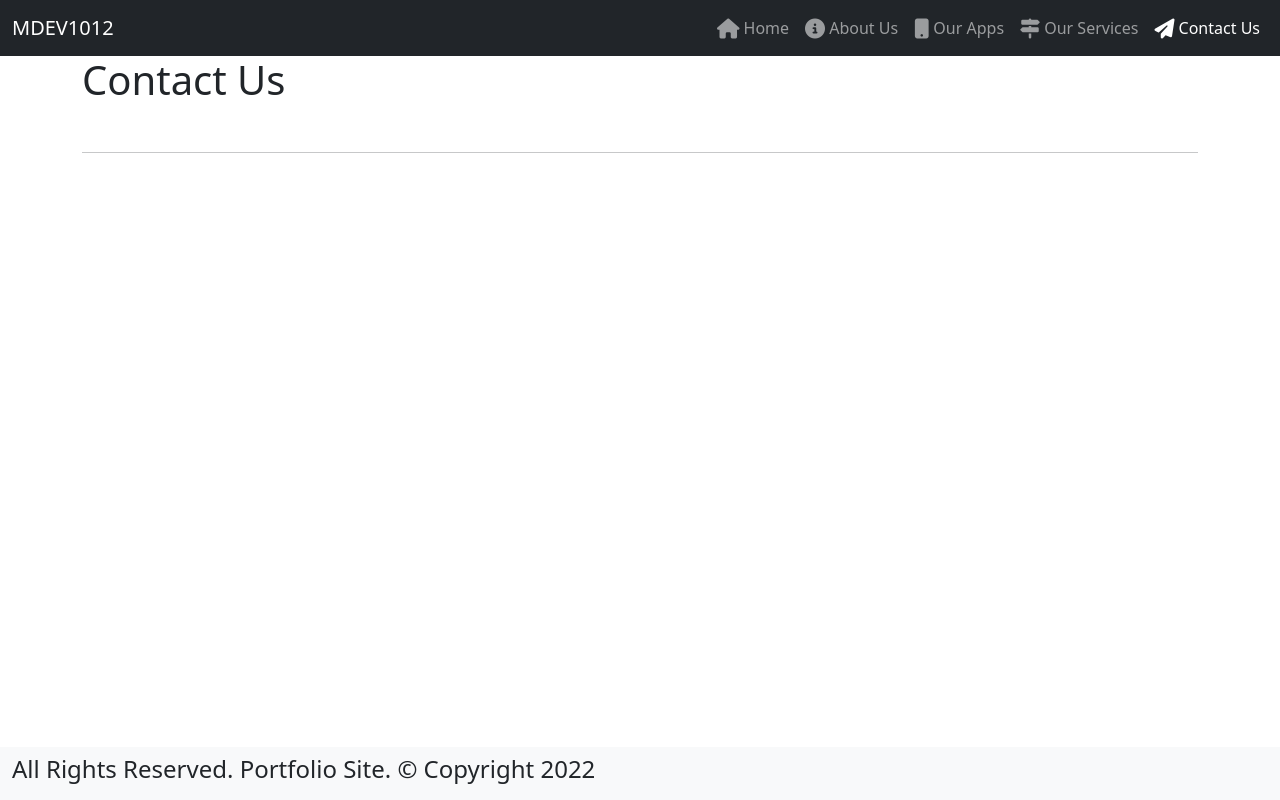
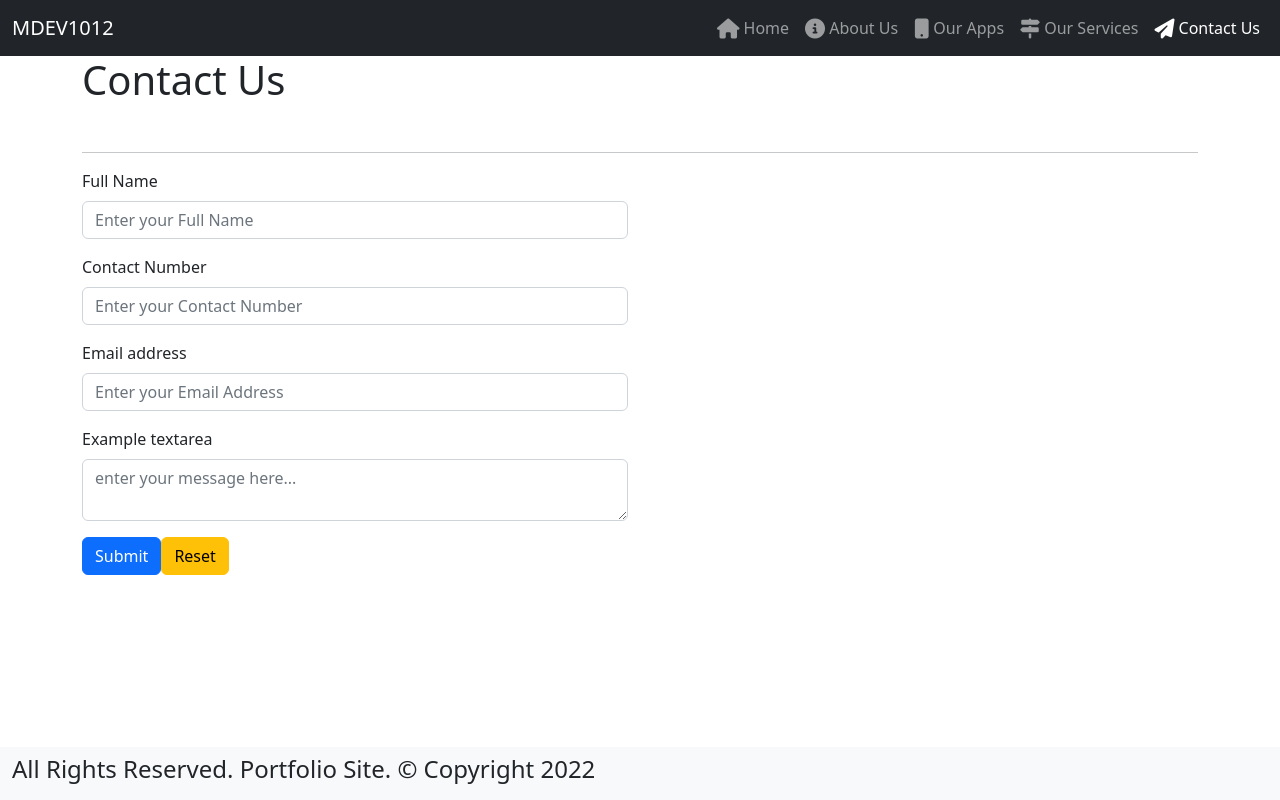
Before and after one commit to GeorgianCollege/MDEV1012-F2022-Week9, a React (Create React App) app: page /contact in a window 1280 px wide. Built offline with nearby package versions, Linux system fonts and the light colour scheme.

Commit message:
added contact form

```diff
--- a/package.json
+++ b/package.json
@@ -4,7 +4,6 @@
   "description": "Demo App for MDEV1012 Portfolio Site",
   "repository": "https://github.com/GeorgianCollege/MDEV1012-F2022-Week6.git",
   "author": "Tom Tsiliopoulos <tsiliopoulos@hotmail.com>",
-  "homepage": "https://georgiancollege.github.io/MDEV1012-F2022-Week6",
   "license": "MIT",
   "private": true,
   "dependencies": {
@@ -21,7 +20,6 @@
     "@types/react-dom": "^18.0.6",
     "@types/react-router-dom": "^5.3.3",
     "bootstrap": "^5.2.2",
-    "gh-pages": "^4.0.0",
     "jquery": "^3.6.1",
     "react": "^18.2.0",
     "react-dom": "^18.2.0",
@@ -34,9 +32,7 @@
     "start": "react-scripts start",
     "build": "react-scripts build",
     "test": "react-scripts test",
-    "eject": "react-scripts eject",
-    "predeploy": "npm run build",
-    "deploy": "gh-pages -d build"
+    "eject": "react-scripts eject"
   },
   "eslintConfig": {
     "extends": [
--- a/src/content/contact.tsx
+++ b/src/content/contact.tsx
@@ -6,6 +6,37 @@ function Contact()
         <div>
             <h1 className="mb-5">Contact Us</h1>
             <hr />
+
+            <div className="row">
+                <div className="col-md-6">
+                <form>
+                <div className="mb-3">
+                    <label htmlFor="fullname" className="form-label">Full Name</label>
+                    <input type="text" className="form-control" id="fullname" name="fullname"
+                    placeholder="Enter your Full Name" required/>
+                </div>
+                <div className="mb-3">
+                    <label htmlFor="contactnumber" className="form-label">Contact Number</label>
+                    <input type="tel" className="form-control" id="contactnumber" name="contactnumber"
+                    placeholder="Enter your Contact Number" required/>
+                </div>
+                <div className="mb-3">
+                    <label htmlFor="emailaddress" className="form-label">Email address</label>
+                    <input type="email" className="form-control" id="emailaddress" name="emailaddress"
+                    placeholder="Enter your Email Address" required/>
+                </div>
+                <div className="mb-3">
+                <label htmlFor="message" className="form-label">Example textarea</label>
+                <textarea className="form-control" id="message" name="message"
+                placeholder="enter your message here..."></textarea>
+                </div>
+
+                <button id="submitButton" type="submit" className="btn btn-primary">Submit</button>
+                <button id="resetButton" type="reset" className="btn btn-warning">Reset</button>
+            </form>
+
+                </div>
+            </div>
         </div>
     )
 }
```
Also changed, not shown: 1 other file (tests, documents, lock files or other folders).
